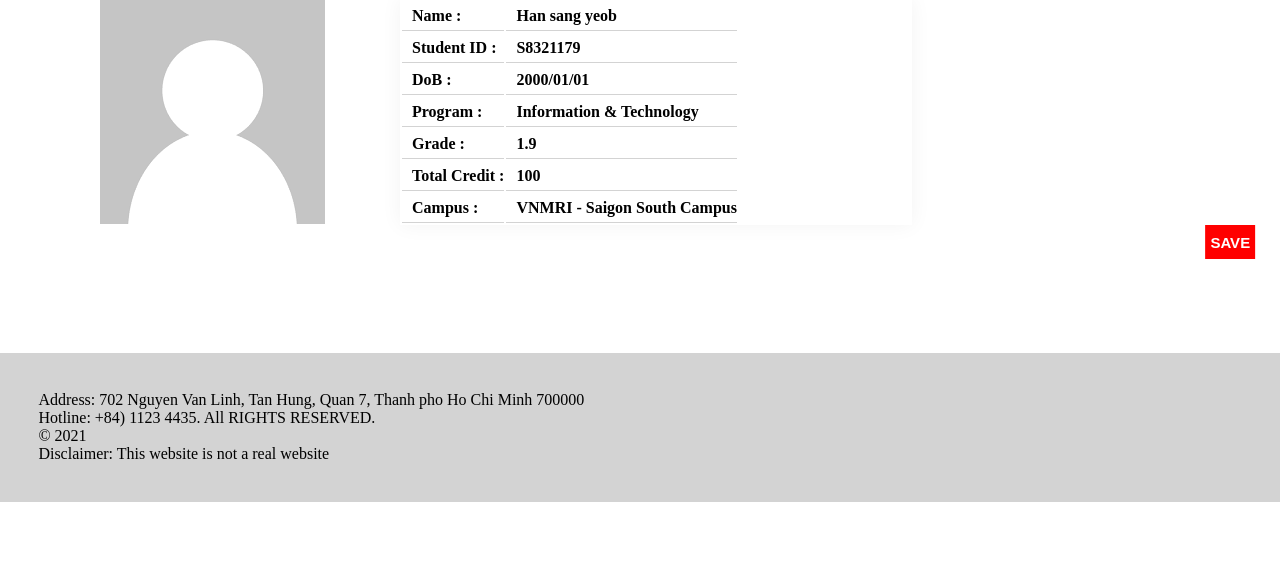
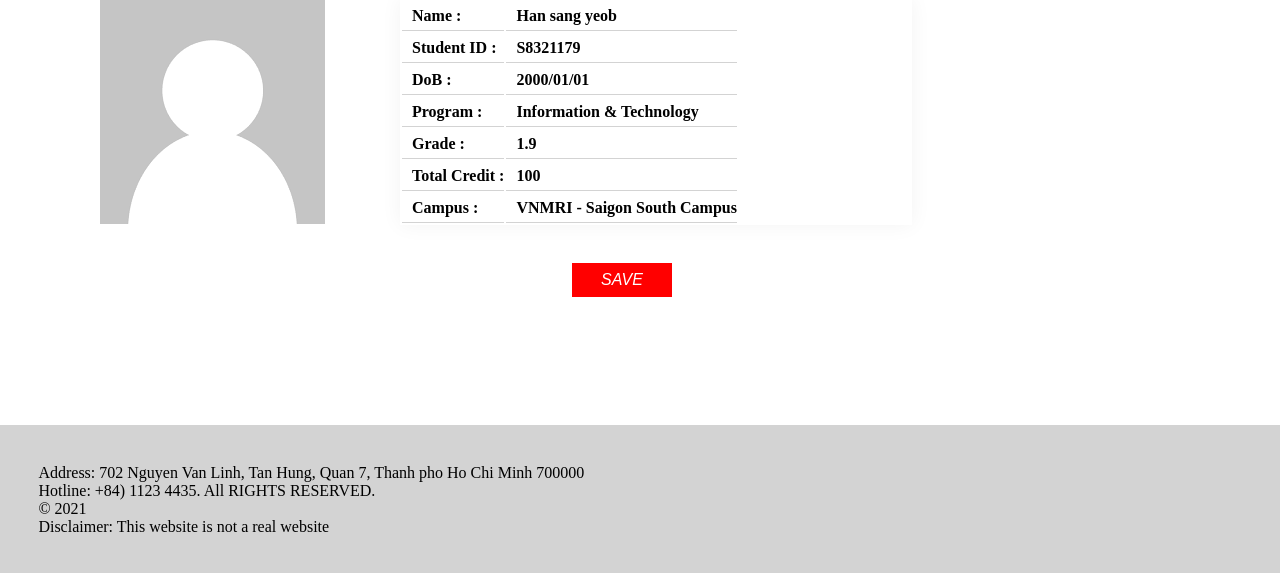
Before and after one commit to ROGRekles/Student-Online-Enrollment, a PHP site: page /profile.html in a window 1280 px wide. Shown: the part 166-739 px from the top of the page. Run offline with PHP 8.4, Linux system fonts and the light colour scheme.

Commit message:
adjust save btn

```diff
--- a/oes/oes/css/main.css
+++ b/oes/oes/css/main.css
@@ -181,6 +181,21 @@ hr{
     padding-left: 10px;
 
 }
+.save-enrol-btn{
+    margin-left: 40%;
+    margin-top : 3%;
+    transform: translateX(-50%);
+    width: 100px;
+    height: 34px;
+    border: none;
+    outline: none;
+    background: red;
+    cursor: pointner;
+    font-size: 16px;
+    font-style: italic;
+    text-transform: uppercase;
+    color: white;
+}
 
 /* footer */
 
--- a/oes/oes/profile.html
+++ b/oes/oes/profile.html
@@ -75,7 +75,7 @@
         </div>
 
         <div>
-            <input class="save-btn" type="submit" value="Save">
+            <input class="save-enrol-btn" type="submit" value="Save">
         </div>
 
 
```
